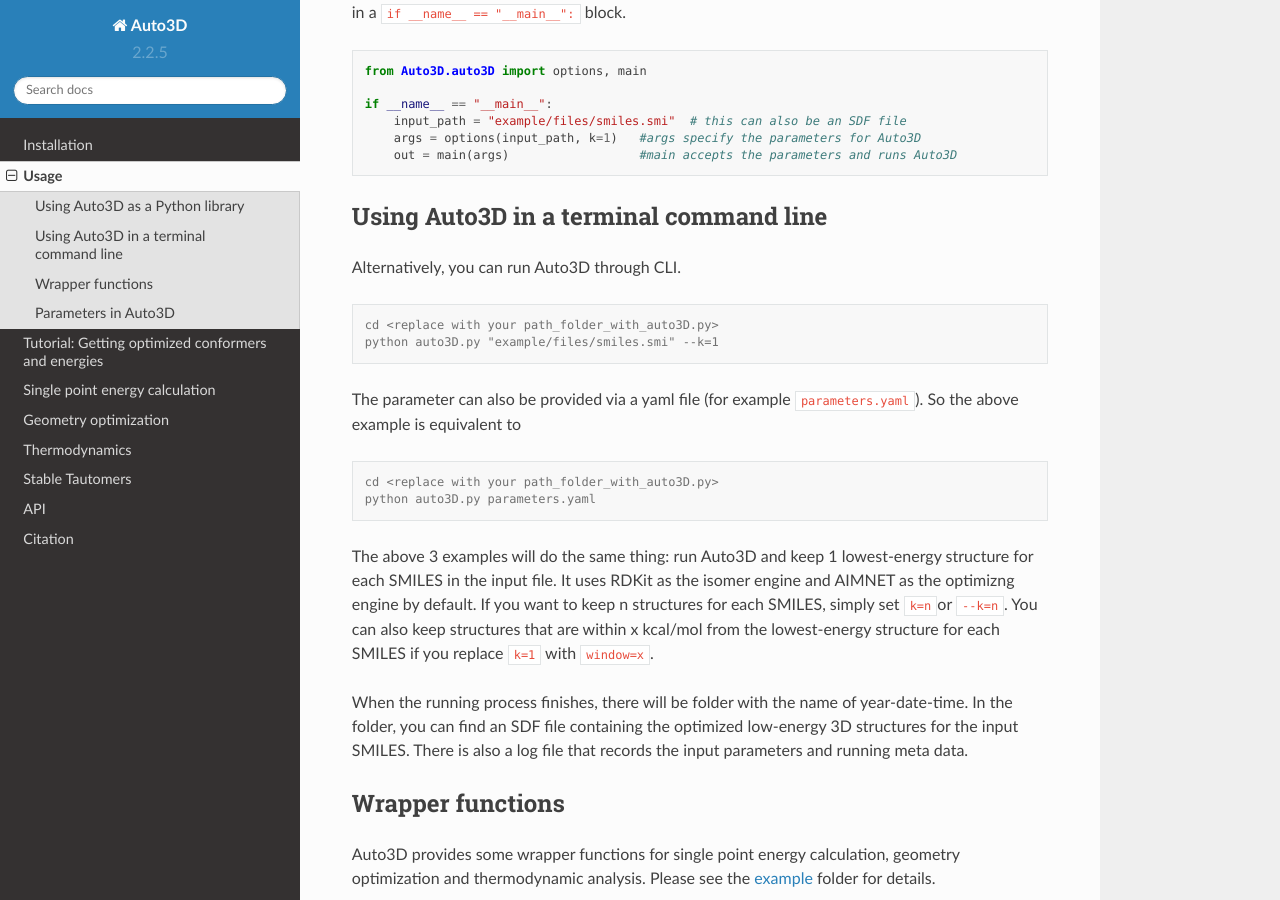
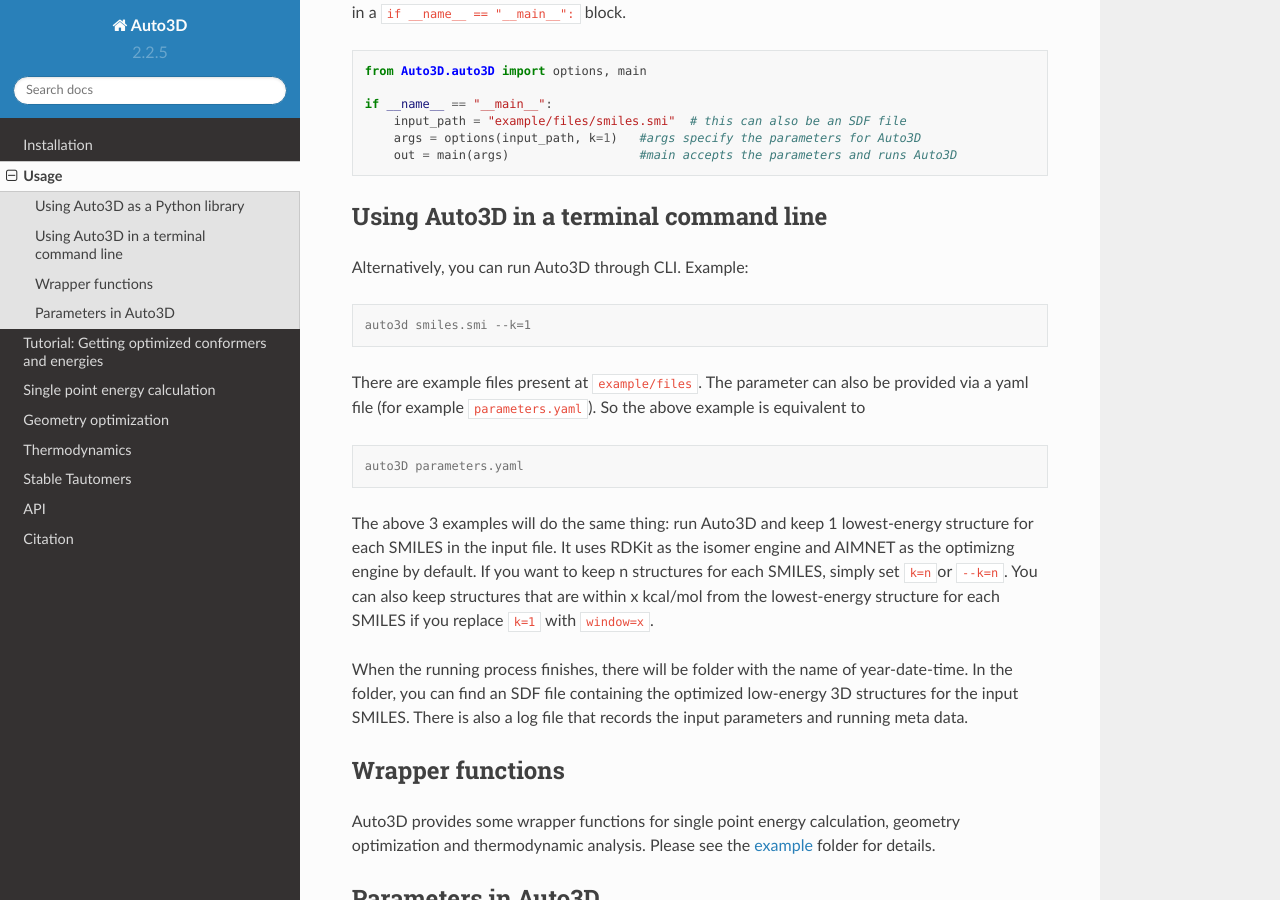
Before and after one commit to isayevlab/Auto3D_pkg, a Sphinx documentation site: the page built from docs/source/usage.rst, in a window 1280 px wide and 900 px high, scrolled down 952 px. Built offline with Sphinx 7.4.7 and the Read the Docs theme 2.0.0, drawn with Linux system fonts in a browser that asks for light colours.

Commit message:
updates documentation

```diff
--- a/docs/source/usage.rst
+++ b/docs/source/usage.rst
@@ -50,20 +50,19 @@
 Using Auto3D in a terminal command line
 ---------------------------------------
 
-Alternatively, you can run Auto3D through CLI.
+Alternatively, you can run Auto3D through CLI. Example:
 
 .. code:: console
 
-   cd <replace with your path_folder_with_auto3D.py>
-   python auto3D.py "example/files/smiles.smi" --k=1
+   auto3d smiles.smi --k=1
 
-The parameter can also be provided via a yaml file (for example
-``parameters.yaml``). So the above example is equivalent to
+There are example files present at ``example/files``. The parameter can also be
+provided via a yaml file (for example ``parameters.yaml``). So the above example
+is equivalent to
 
 .. code:: console
 
-   cd <replace with your path_folder_with_auto3D.py>
-   python auto3D.py parameters.yaml
+   auto3D parameters.yaml
 
 The above 3 examples will do the same thing: run Auto3D and keep 1
 lowest-energy structure for each SMILES in the input file. It uses RDKit
```
